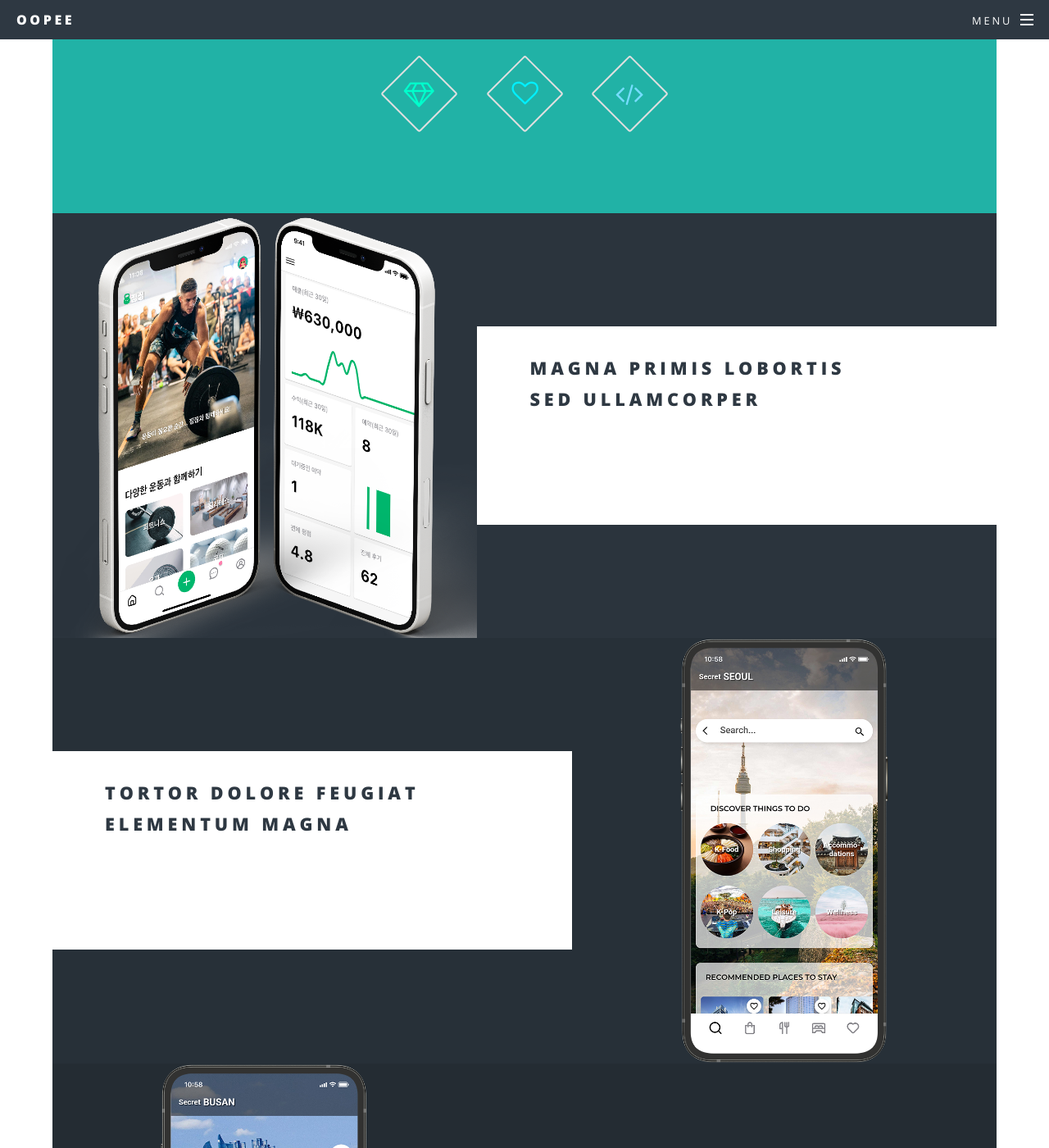
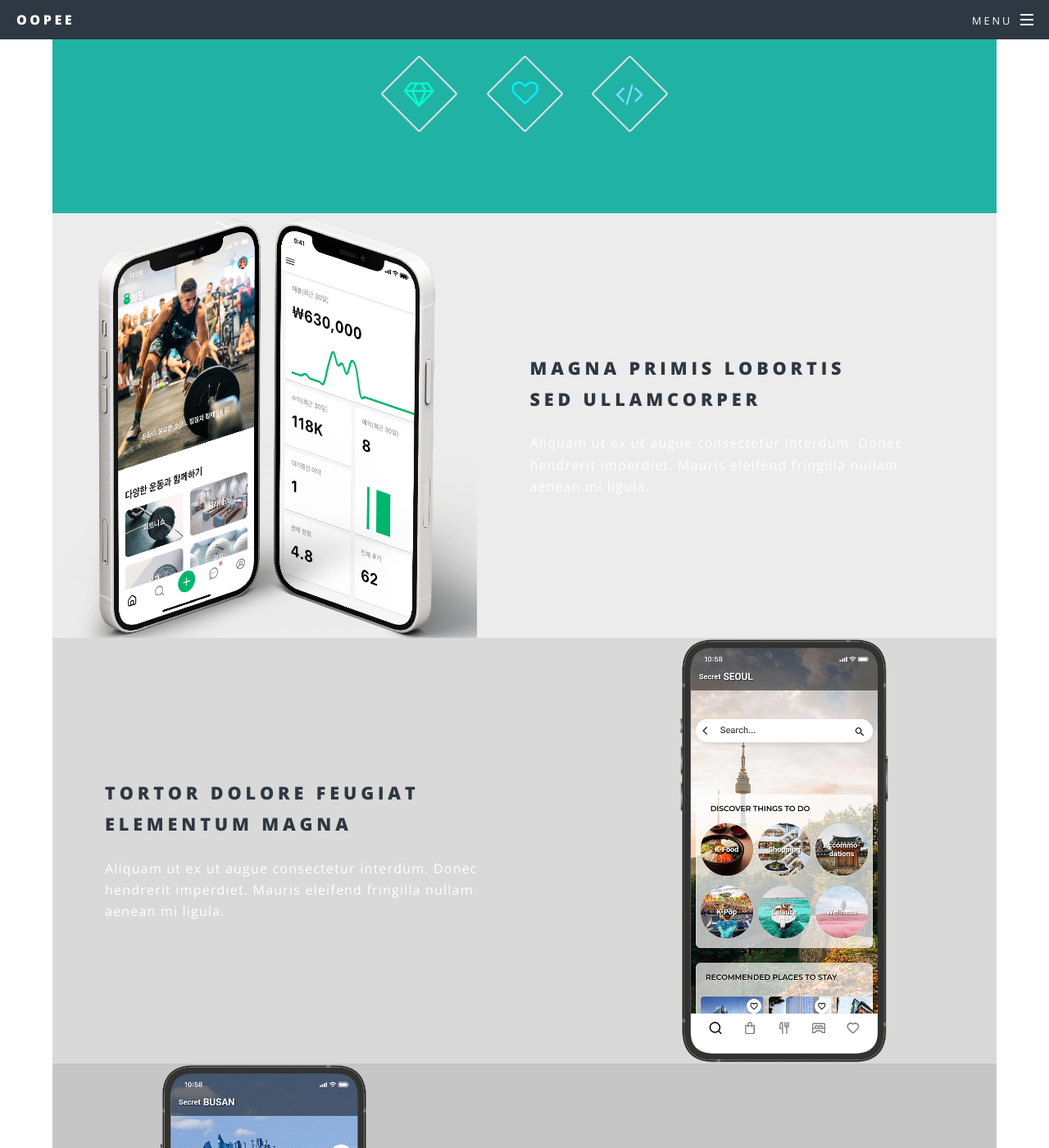
Before and after one commit to inansung/www.oopee.com, a Jekyll site: the page built from services.html, in a window 1280 px wide and 1400 px high, scrolled down 751 px. Shown: the whole window at 82% size. Built offline with Jekyll 4.4.1, drawn with Linux system fonts in a browser that asks for light colours.

Commit message:
2023.10.05+24

```diff
--- a/css/main.scss
+++ b/css/main.scss
@@ -1050,7 +1050,6 @@
 			@include vendor('order', '2');
 			max-width: 48em;
 			width: 60%;
-			background: rgba(255,255,255,1);
 			color: rgba(255,255,255,1);
 		}
 
@@ -1317,7 +1316,8 @@
 		}
 
 		&.style2 {
-			background-color: _palette(bg);
+			/*  background-color: _palette(bg); */
+			background-color: rgba(255,255,255,1);
 		}
 
 		&.style3 {
```
